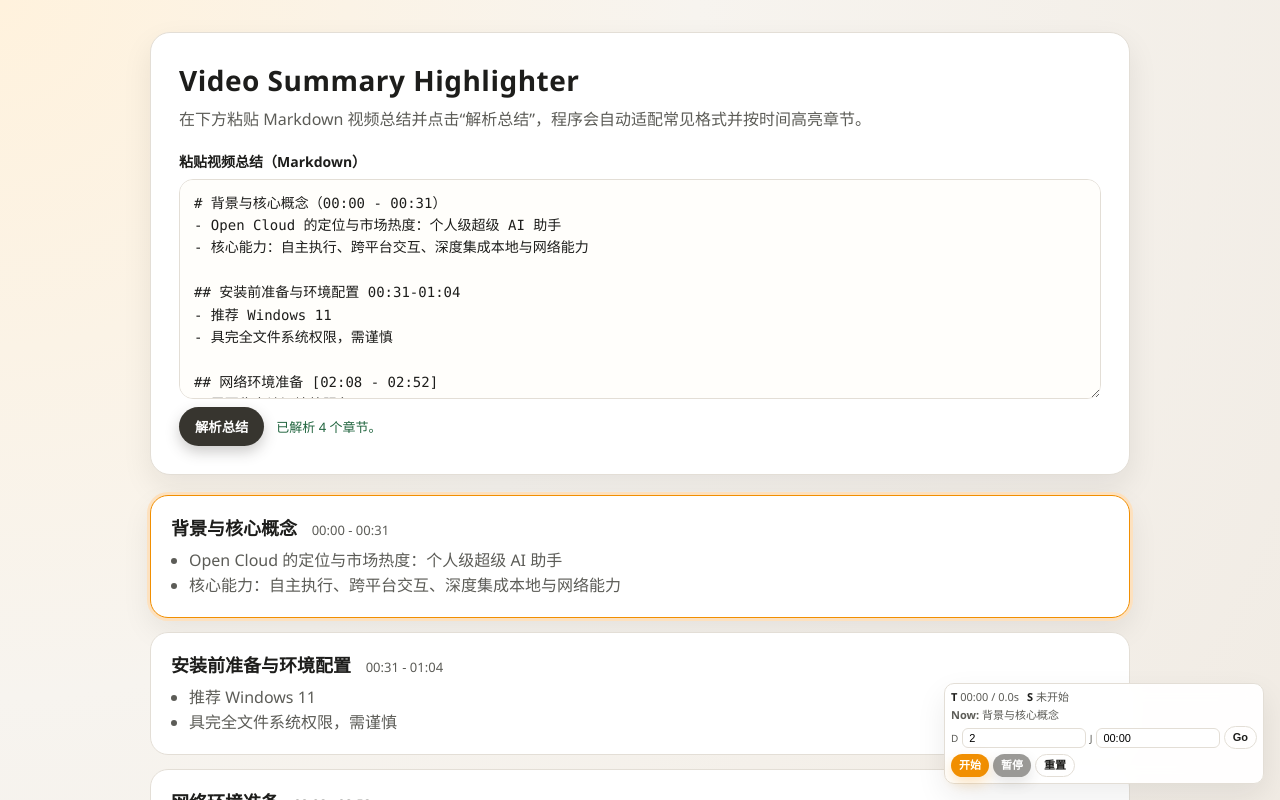
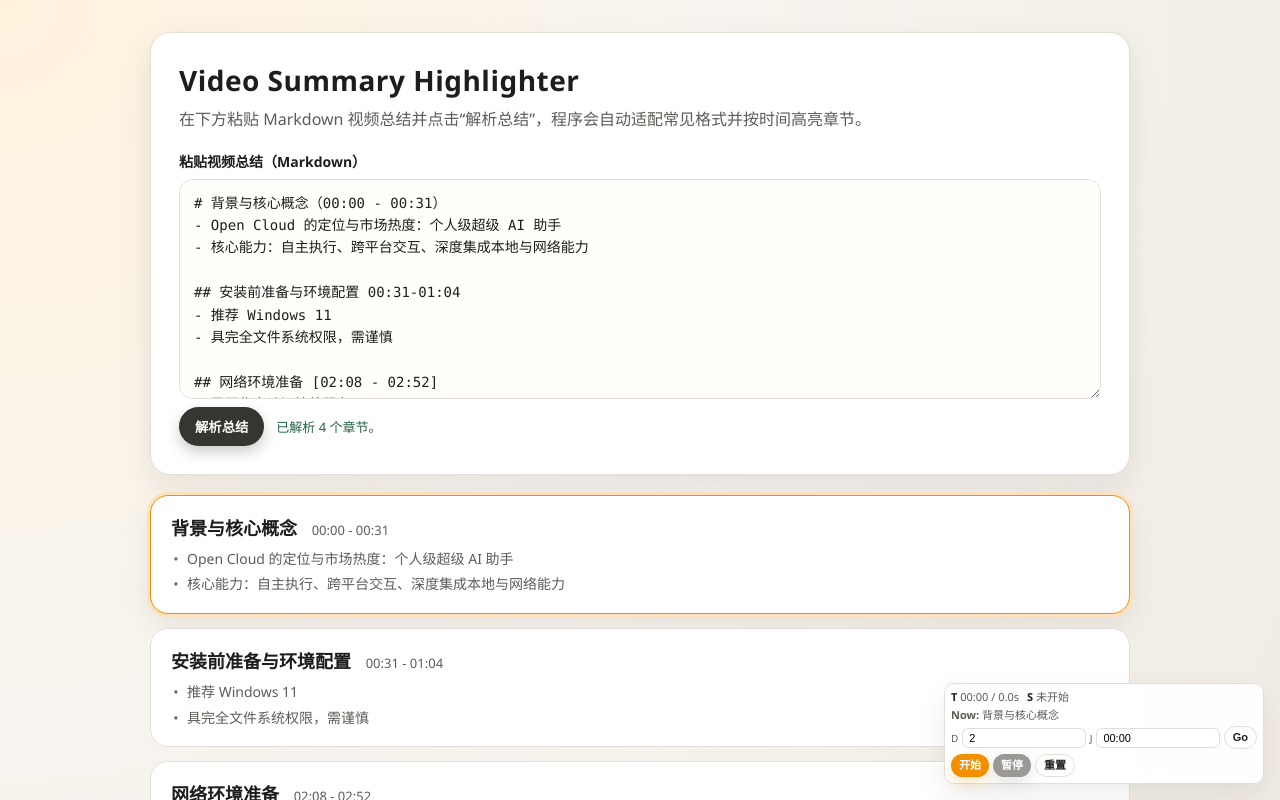
Before and after one commit to mukeke88/HighlightVideoSummarySync, a Vue app: page / in a window 1280 px wide. Shown: the top 800 px of the page. Built offline with nearby package versions, Linux system fonts and the light colour scheme.

Commit message:
wonderful now

```diff
--- a/src/App.vue
+++ b/src/App.vue
@@ -24,7 +24,7 @@
     time: "00:00 - 00:31",
     start: 0,
     end: 31,
-    items: ["请在上方输入框粘贴你的视频总结 Markdown。"],
+    items: [{ type: "text", text: "请在上方输入框粘贴你的视频总结 Markdown。", indent: 0 }],
   },
 ];
 
@@ -125,7 +125,9 @@
         time: formatRange(section.start, end),
         start: section.start,
         end,
-        items: section.items.length ? section.items : ["(无要点)"]
+        items: section.items.length
+          ? section.items
+          : [{ type: "text", text: "(无要点)", indent: 0 }],
       };
     });
 
@@ -140,7 +142,9 @@
       time: formatRange(start, end),
       start,
       end,
-      items: section.items.length ? section.items : ["(无要点)"],
+      items: section.items.length
+        ? section.items
+        : [{ type: "text", text: "(无要点)", indent: 0 }],
     };
   });
 
@@ -151,6 +155,15 @@
   const lines = String(markdown || "").replace(/\r\n/g, "\n").split("\n");
   const rawSections = [];
   let current = null;
+  const toIndent = (raw) => {
+    const prefix = String(raw || "").match(/^\s*/)?.[0] ?? "";
+    return Math.min(4, Math.floor(prefix.replace(/\t/g, "  ").length / 2));
+  };
+  const pushItem = (section, type, text, indent = 0) => {
+    const value = String(text || "").trim();
+    if (!value) return;
+    section.items.push({ type, text: value, indent });
+  };
 
   const openSection = (seedLine) => {
     if (current) rawSections.push(current);
@@ -182,7 +195,7 @@
         openSection(line);
       } else {
         const headingText = cleanTitle(line);
-        if (headingText) current.items.push(headingText);
+        pushItem(current, "heading", headingText, 0);
       }
       continue;
     }
@@ -202,9 +215,10 @@
 
     if (isBullet(line)) {
       const point = line.replace(/^\s*(?:[-*+]\s+|\d+[.)]\s+)/, "").trim();
-      if (point) current.items.push(point);
+      pushItem(current, "bullet", point, toIndent(lines[i]));
     } else {
-      current.items.push(line);
+      const kind = /[:：]$/.test(line) ? "label" : "text";
+      pushItem(current, kind, line, toIndent(lines[i]));
     }
   }
 
@@ -398,9 +412,17 @@
           {{ section.title }}
           <span>{{ section.time }}</span>
         </h3>
-        <ul>
-          <li v-for="item in section.items" :key="item">{{ item }}</li>
-        </ul>
+        <div class="section-items">
+          <div
+            v-for="(item, idx) in section.items"
+            :key="`${section.id}-${idx}`"
+            class="section-item"
+            :class="[`type-${item.type}`, `indent-${item.indent}`]"
+          >
+            <span v-if="item.type === 'bullet'" class="bullet-marker">•</span>
+            <span class="item-text">{{ item.text }}</span>
+          </div>
+        </div>
       </article>
     </section>
   </div>
--- a/src/style.css
+++ b/src/style.css
@@ -235,11 +235,62 @@
   margin-left: 10px;
 }
 
-.section ul {
-  margin: 8px 0 0 18px;
-  padding: 0;
+.section-items {
+  margin-top: 8px;
+  display: grid;
+  gap: 4px;
+}
+
+.section-item {
   color: var(--muted);
-  line-height: 1.6;
+  line-height: 1.55;
+  font-size: 14px;
+  display: flex;
+  gap: 6px;
+  align-items: flex-start;
+}
+
+.section-item .item-text {
+  min-width: 0;
+}
+
+.section-item.type-heading .item-text {
+  color: var(--ink);
+  font-weight: 600;
+}
+
+.section-item.type-label .item-text {
+  color: #3f3d36;
+  font-weight: 600;
+}
+
+.section-item.type-bullet .bullet-marker {
+  color: #6f6b61;
+  width: 10px;
+  flex: 0 0 10px;
+  text-align: center;
+}
+
+.section-item.type-text .bullet-marker,
+.section-item.type-heading .bullet-marker,
+.section-item.type-label .bullet-marker {
+  display: none;
+}
+
+.section-item.indent-1 {
+  margin-left: 10px;
+}
+
+.section-item.indent-2 {
+  margin-left: 20px;
+}
+
+.section-item.indent-3 {
+  margin-left: 30px;
+}
+
+.section-item.indent-4 {
+  margin-left: 40px;
 }
 
 @media (max-width: 720px) {
```
